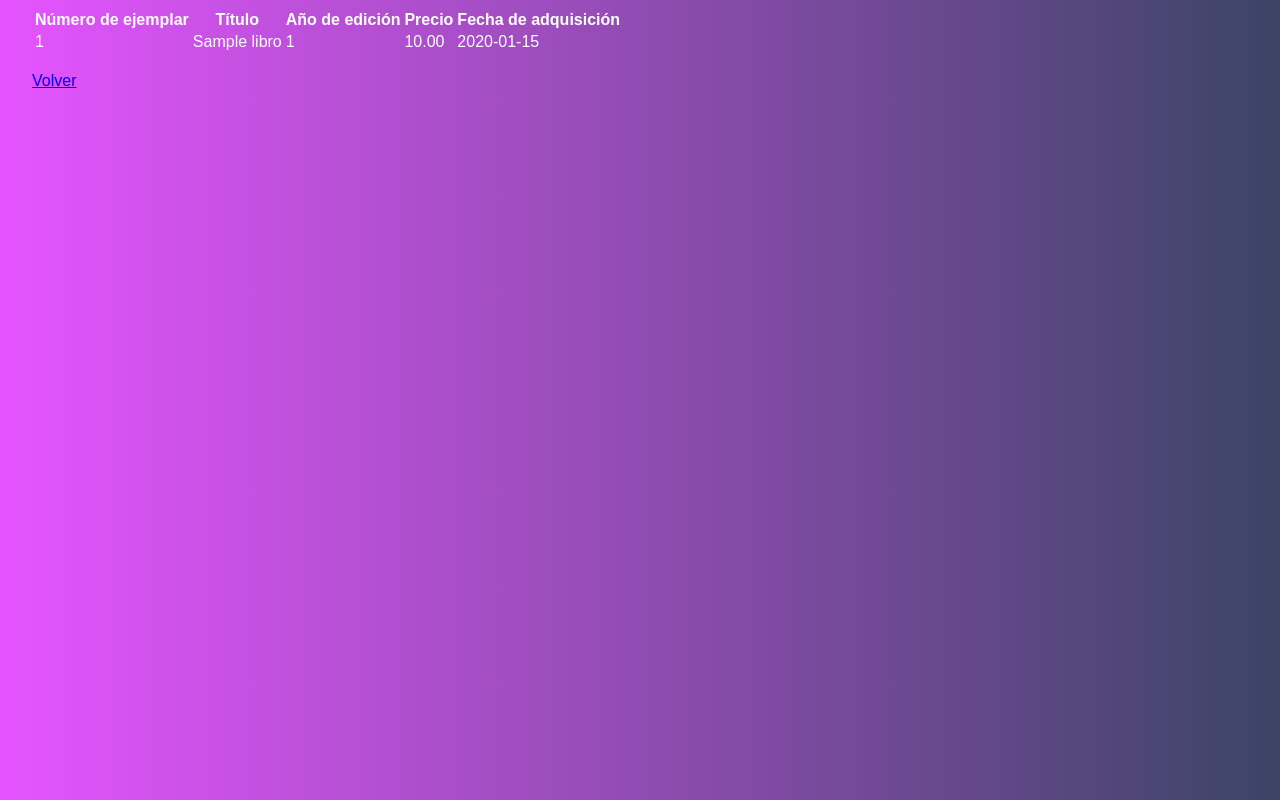
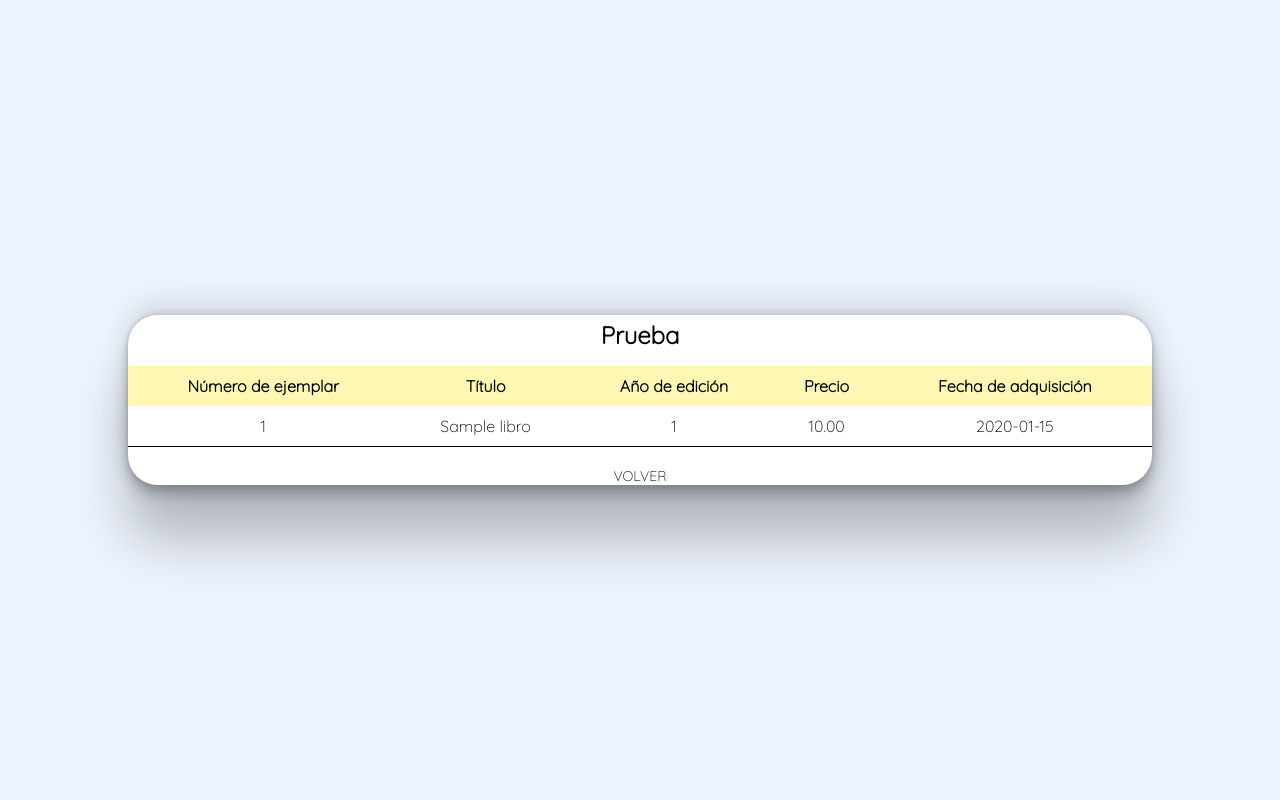
Before and after one commit to IESAlisal/22asir2proyecto-grupo3, a PHP site: page /libros_datos.php in a window 1280 px wide. Run offline with PHP 8.4, Linux system fonts and the light colour scheme; tables that the repository leaves empty hold one stand-in row (values such as "Sample post").

Commit message:
Add files via upload

```diff
--- a/css/estiloTabla.css
+++ b/css/estiloTabla.css
@@ -1,24 +1,68 @@
-/*Estilo a todo*/
+/*Estilo para todos los elementos*/
 * {
+    margin: 0;
+    padding: 0;
     box-sizing: border-box;
 }
-
-body {
-    color: #fff;
-    font-family: 'Quicksand', sans-serif;
-    padding: 0 1.5em;
-    animation: fadeInRight;
-    animation-duration: 1s;
+h2{
+    text-align: center;
 }
 
-/*Color body*/
+/*Estilo body*/
 body {
-    background: #e554ff;
-    background: -moz-linear-gradient(left, #e554ff 0%, #3b4465 100%);
-    background: -webkit-gradient(left top, right top, color-stop(0%, #e554ff), color-stop(100%, #3b4465));
-    background: -webkit-linear-gradient(left, #e554ff 0%, #3b4465 100%);
-    background: -o-linear-gradient(left, #e554ff 0%, #3b4465 100%);
-    background: -ms-linear-gradient(left, #e554ff 0%, #3b4465 100%);
-    background: linear-gradient(to right, #e554ff 0%, #3b4465 100%);
-    filter: progid:DXImageTransform.Microsoft.gradient( startColorstr='#e554ff', endColorstr='#3b4465', GradientType=1 );
+    display: flex;
+    justify-content: center;
+    align-items: center;
+    min-height: 100vh;
+    font-family: 'Quicksand', sans-serif;
+    background-color: #eef4fd;
 }
+
+/*Estilo la tabla entera*/
+.form-table {
+    display: flex;
+    flex-direction: column;
+    box-shadow: rgba(0, 0, 0, 0.25) 0px 54px 55px, rgba(0, 0, 0, 0.12) 0px -12px 30px, rgba(0, 0, 0, 0.12) 0px 4px 6px, rgba(0, 0, 0, 0.17) 0px 12px 13px, rgba(0, 0, 0, 0.09) 0px -3px 5px;
+    width: 80%;
+    background-color: #fff;
+    border-radius: 30px;
+}
+
+.form-header {
+    display: flex;
+    justify-content: space-around;
+    align-items: center;
+    padding: 5px 30px 0;
+}
+
+/*Estilizamos el enlace*/
+.form-enlace {
+    display: flex;
+    justify-content: space-around;
+    align-items: center;
+    text-decoration: none;
+    padding: -10px 20px 0;
+    color: #000000;
+    text-transform: uppercase;
+    font-size: 14px;
+}
+
+/*Estilizamos todas las columnas y tablas*/
+table {
+    border-spacing: 0;
+    margin-top: 1rem;
+}
+
+thead {
+    background-color: #fff7b3;
+}
+
+th {
+    padding: 10px;
+}
+
+td {
+    padding: 10px;
+    text-align: center;
+    border-bottom: 1px solid;
+}
--- a/libros_datos.php
+++ b/libros_datos.php
@@ -1,11 +1,23 @@
 <!DOCTYPE html>
 <html>
 	<head>
+		<meta charset="utf-8">
+    	<meta name="viewport" content="width=device-width, initial-scale=1, shrink-to-fit=no">
+    	<meta http-equiv="X-UA-Compatible" content="ie=edge">
 		<title>Guardar libros</title>
+		<!-- Fuente -->
+		<link href="https://fonts.googleapis.com/css2?family=Quicksand:wght@300&display=swap" rel="stylesheet">
+    	<!-- CSS Animado -->
+		<link rel="stylesheet" href="https://cdnjs.cloudflare.com/ajax/libs/animate.css/4.1.1/animate.min.css"/>
 		<link rel="stylesheet" media="screen" href="css/estiloTabla.css" >
 	</head>
 	<body>
-		<table class="form-table">
+		<div class="form-table">
+			<div class="form-header">
+				<h2>Prueba</h2>
+			</div>
+			<table>
+				<thead>
 					<tr class="form-fila">
 						<th>Número de ejemplar</th>
 						<th>Título</th>
@@ -13,7 +25,8 @@
 						<th>Precio</th>
 						<th>Fecha de adquisición</th>
 					</tr>
-
+				</thead>
+				<tbody>
 				<?php
 				require_once 'funcionesBaseDatos.php';
 
@@ -29,8 +42,10 @@
 					echo "</tr>\n";
 				}
 				?>
+				</tbody>
 			</table>
-		<br>
-		<a href="libros_alta.php">Volver</a>
+			</br>
+			<a class="form-enlace" href="libros_alta.php">Volver</a>
+		</div>
 	</body>
 </html>
--- a/login.php
+++ b/login.php
@@ -49,6 +49,7 @@ if (isset($_POST['login'])) {
 
       <p>¿Aún no tienes cuenta?</p>
       <a class="form-register" href="registro.php">Registrate aqui</a>
+      </br>
       <?php
         $ip_server = $_SERVER['SERVER_ADDR'];
         echo "Server IP Address is: $ip_server";
```
Lines whose indentation alone changed are shown as unchanged.
